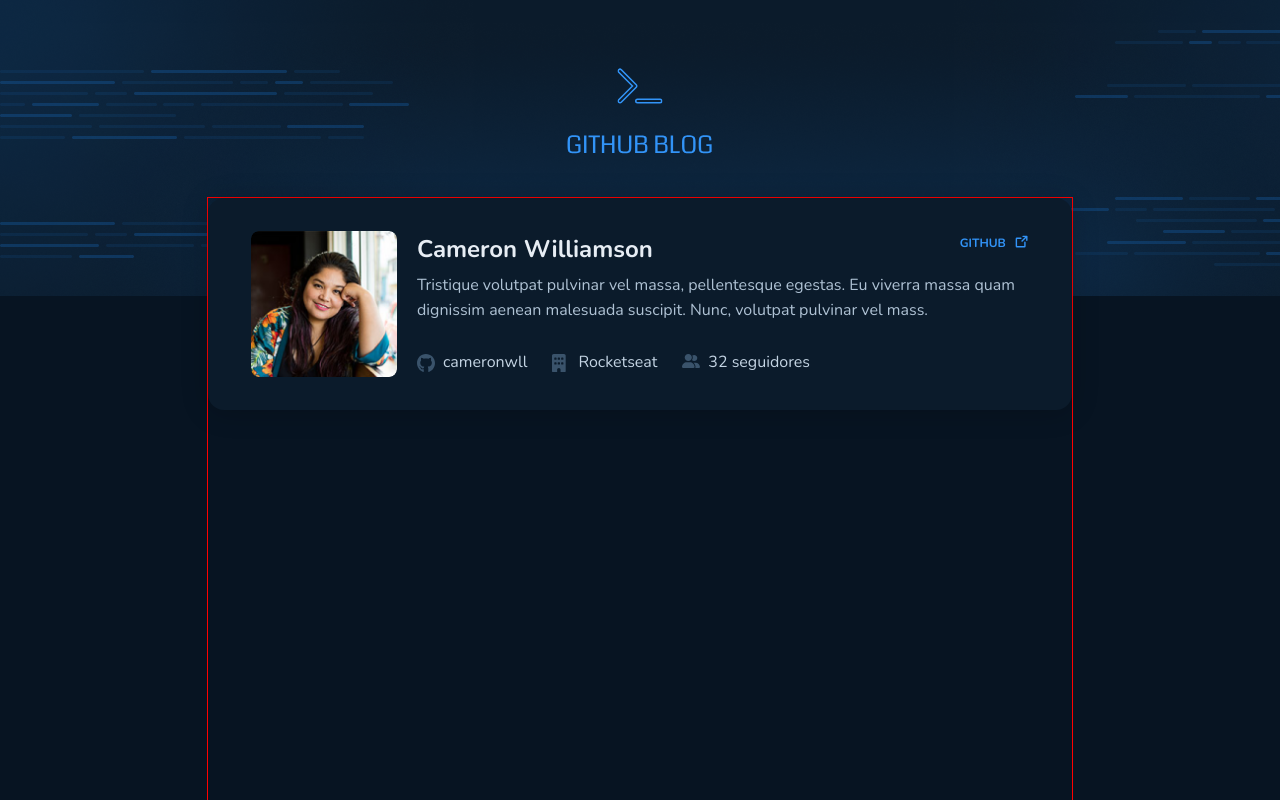
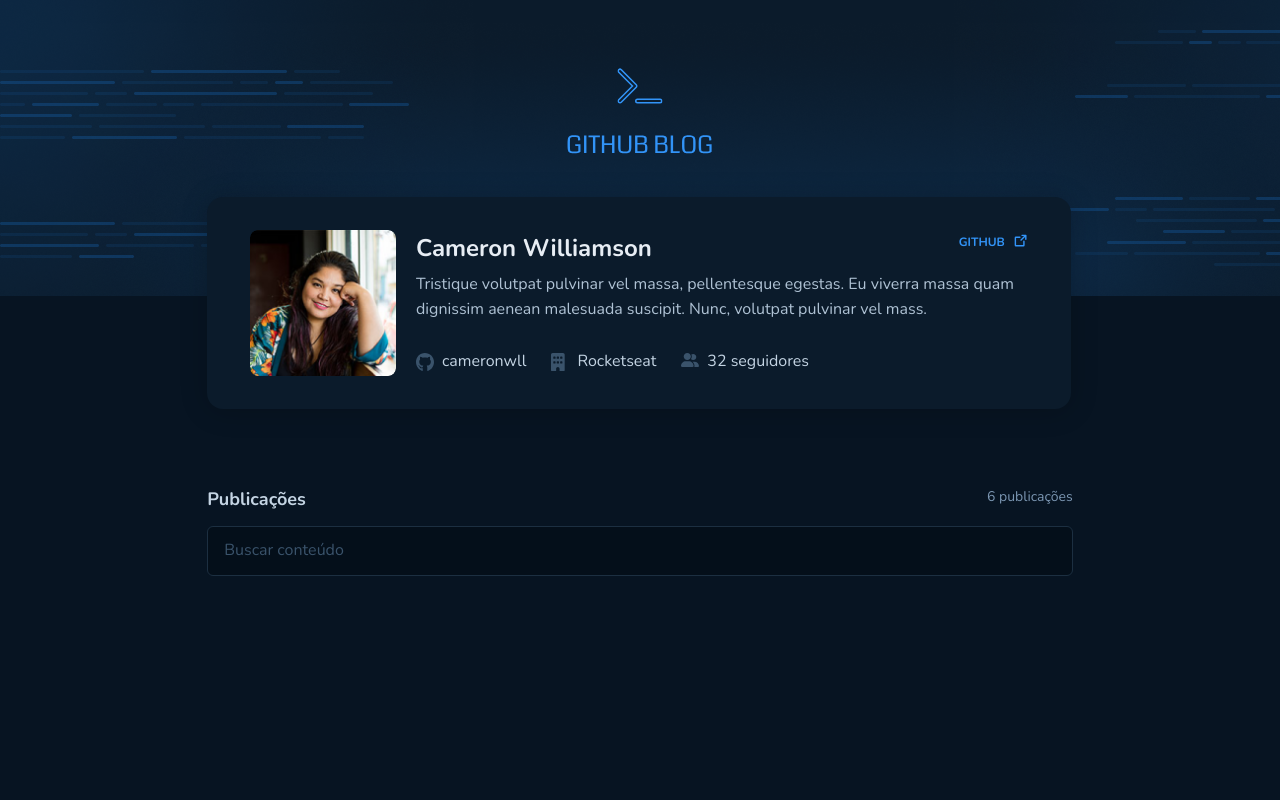
Before and after one commit to fagnersro/github-blog, a React (Vite) app: page /home in a window 1280 px wide. Shown: the top 800 px of the page. Built offline with nearby package versions, Linux system fonts and the light colour scheme.

Commit message:
Visual structure - Input

```diff
--- a/src/page/Home/index.tsx
+++ b/src/page/Home/index.tsx
@@ -1,10 +1,27 @@
 import Aside from './components/Aside'
-import { ContainerHomer } from './styles'
+import {
+  ContainerHomer,
+  ContinerInput,
+  DowContentInput,
+  TopContentInput,
+} from './styles'
 
 export default function Home() {
   return (
     <ContainerHomer>
       <Aside />
+
+      <ContinerInput>
+        <TopContentInput>
+          <span>Publicações</span>
+          <div>
+            <span>6 publicações</span>
+          </div>
+        </TopContentInput>
+        <DowContentInput>
+          <input type="text" placeholder="Buscar conteúdo" />
+        </DowContentInput>
+      </ContinerInput>
     </ContainerHomer>
   )
 }
--- a/src/page/Home/styles.ts
+++ b/src/page/Home/styles.ts
@@ -1,7 +1,7 @@
 import { styled } from '../../styles'
 
 export const ContainerHomer = styled('div', {
-  border: '1px solid red',
+  // border: '1px solid red',
   display: 'flex',
   flexDirection: 'column',
 
@@ -10,3 +10,73 @@
   maxWidth: '54.1rem',
   width: '100%',
 })
+
+export const ContinerInput = styled('label', {
+  height: '5.688rem',
+
+  display: 'flex',
+  flexDirection: 'column',
+  justifyContent: 'space-between',
+
+  marginTop: '4.75rem',
+  maxWidth: '54.1rem',
+  width: '100%',
+})
+
+export const TopContentInput = styled('div', {
+  display: 'flex',
+  alignItems: 'center',
+  justifyContent: 'space-between',
+
+  height: '1.813rem',
+  maxWidth: '54.1rem',
+  width: '100%',
+
+  span: {
+    color: '$baseSubtitle',
+    fontStyle: 'normal',
+    fontWeight: 700,
+    fontSize: '18px',
+    lineHeight: '160%',
+  },
+
+  div: {
+    height: '1.813rem',
+
+    span: {
+      color: '$baseSpan',
+      fontStyle: 'normal',
+      fontWeight: 400,
+      fontSize: '14px',
+      lineHeight: '160%',
+    },
+  },
+})
+
+export const DowContentInput = styled('div', {
+  backgroundColor: '$baseInput',
+  border: '1px solid $baseBorder',
+  borderRadius: '6px',
+
+  display: 'flex',
+  padding: '12px 16px',
+
+  height: '3.125rem',
+  maxWidth: '54.1rem',
+  width: '100%',
+
+  input: {
+    all: 'unset',
+    color: '$baseLabel',
+
+    fontStyle: 'normal',
+    fontWeight: 400,
+    fontSize: '16px',
+    lineHeight: '160%',
+    flex: 1,
+
+    '&::placeholder': {
+      color: '$baseLabel',
+    },
+  },
+})
```
